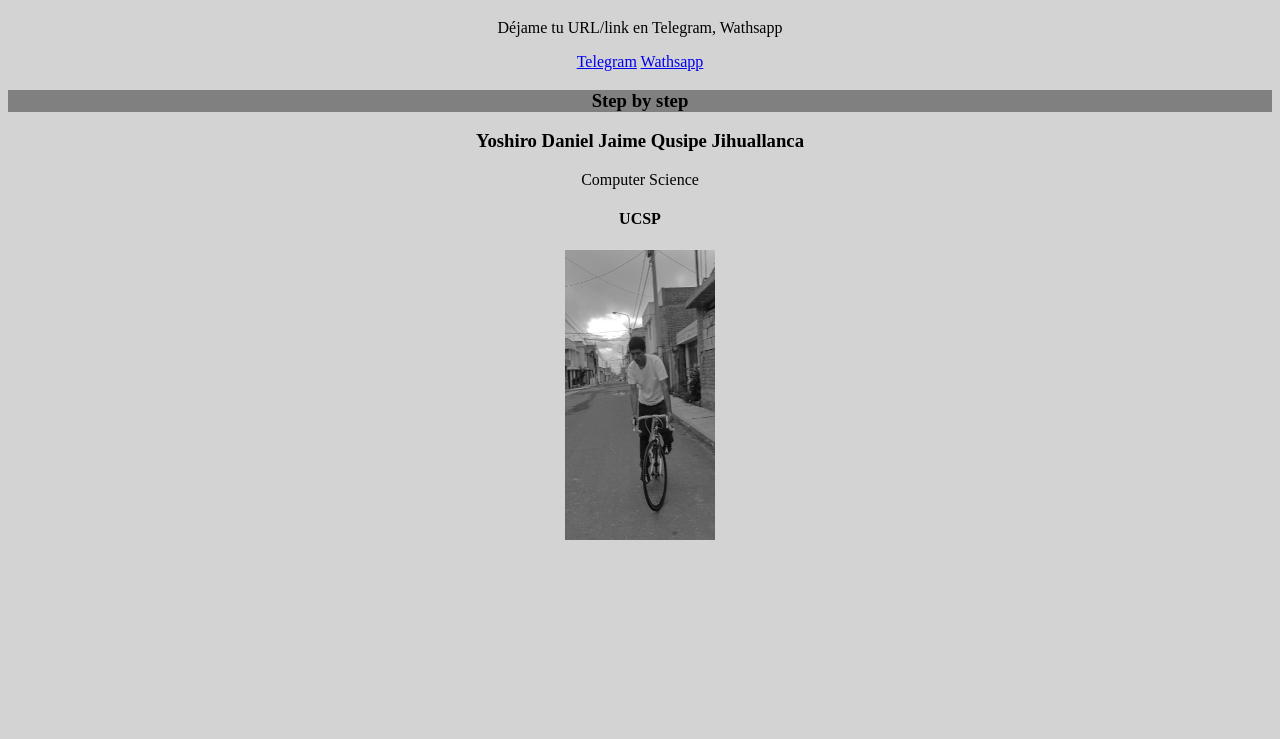
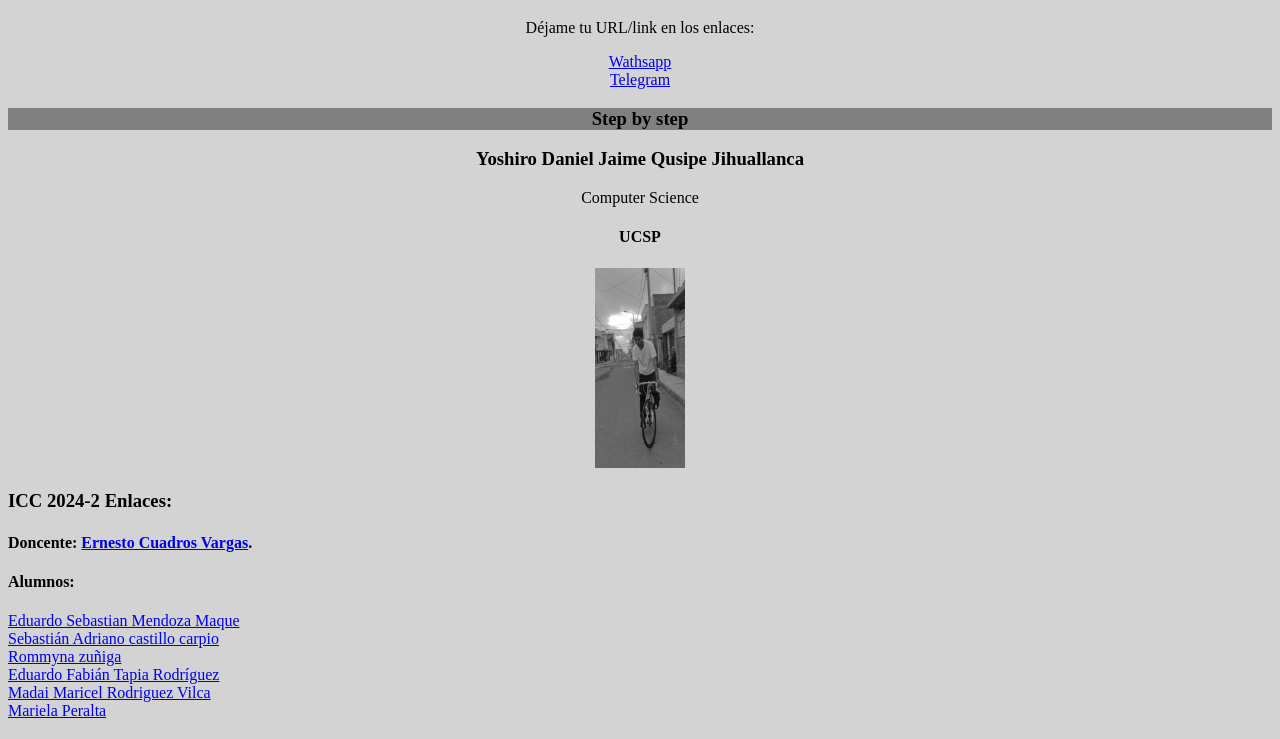
Before and after one commit to yoshirodaniel/yoshirodaniel.github.io, a plain HTML site: page index.html in a window 1280 px wide. Shown: the part 61-800 px from the top of the page. Drawn offline with Linux system fonts and the light colour scheme.

Commit message:
commit 009

```diff
--- a/index.html
+++ b/index.html
@@ -17,9 +17,12 @@
 <h1 style="text-align: center;">Sitio EN CONSTRUCCIÓN</h1>
 <!--<h1>Sitio EN CONSTRUCCIÓN</13>-->
 <div style="text-align: center;">
-    <p>Déjame tu URL/link en Telegram, Wathsapp</p>
-    <a href="http://t.me/YoshiroDaniel">Telegram</a>
-    <span> <a href="https://wa.me/+51997499370">Wathsapp</a></span>
+    <p>Déjame tu URL/link en los enlaces:</p>
+    <div style="display: center,flex;">
+        <div><a href="https://wa.me/+51997499370">Wathsapp</a></div>
+        <div><a href="http://t.me/YoshiroDaniel">Telegram</a></div>
+    </div>
+
     <h3 style="background-color:Gray;">Step by step</h3>
     <h3>Yoshiro Daniel Jaime Qusipe Jihuallanca</h3>
     <p>Computer Science</p>
@@ -34,9 +37,19 @@
 <h4>UCSP</h4>
 -->
 <div style="text-align: center;">
-    <img src="yosh_bw.jpg" alt="Firebomber_left" width="150" height="290">
+    <img src="yosh_bw.jpg" alt="Firebomber_left" width="90" height="200">
 </div>
-
+<h3>ICC 2024-2 Enlaces:</h3>
+<h4>Doncente: <a href="https://pe.linkedin.com/in/ecuadrosv">Ernesto Cuadros Vargas</a>.</h4>
+<h4>Alumnos:</h4>
+<div style="display: left,flex;">
+    <div><a href="https://eduardomaque.github.io/Eduardo-Sebastian-Mendoza-Maque/">Eduardo Sebastian Mendoza Maque</a></div>
+    <div><a href="https://saccbrc-06.github.io/SebastianCastillo.github-io/">Sebastián Adriano castillo carpio</a></div>
+    <div><a href="http://rommyna.github.io">Rommyna zuñiga</a></div>
+    <div><a href="https://eduardoucsp.github.io/Eduardo-Fabian-Tapia-Rodriguez-Page.github.io/">Eduardo Fabián Tapia Rodríguez </a></div>
+    <div><a href="Madai Maricel Rodriguez Vilca ">Madai Maricel Rodriguez Vilca </a></div>
+    <div><a href="https://marielaesmeraldaperaltaramos.github.io/Mariela-Esmeralda-Peralta-Ramos/">Mariela Peralta</a></div>
+</div>
 <!--img src="Bazooka Bomber left_3_1_yep.png" alt="Firebomber_left" width="60" height="90">-->
 <!--img src="yosh_bw.jpg" alt="Firebomber_left" width="150" height="290"-->
 </body>
```
